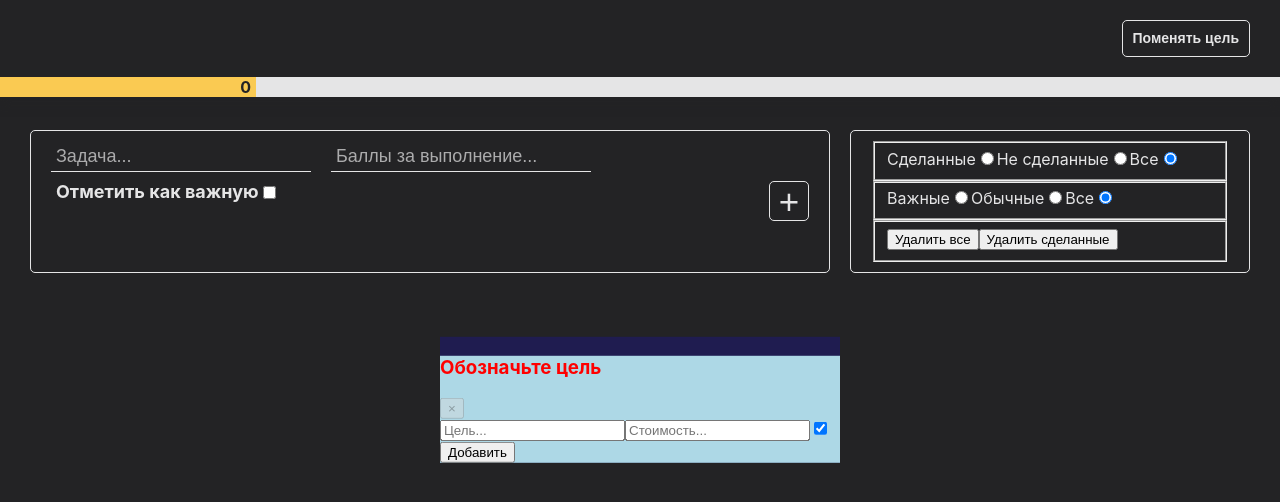
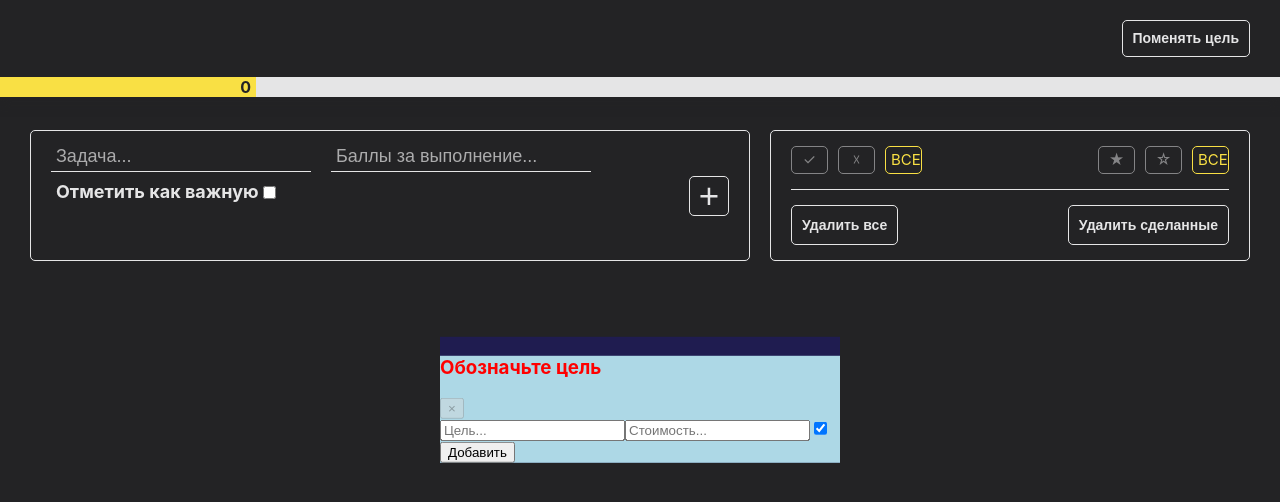
Before and after one commit to DarlingMila/to-dos, a React (Create React App) app: page / in a window 1280 px wide. Shown: the top 502 px of the page. Built offline with nearby package versions, Linux system fonts and the light colour scheme.

Commit message:
fix sorting btns in sorting

```diff
--- a/src/App.css
+++ b/src/App.css
@@ -22,8 +22,10 @@
   --secondary-color: hsl(240, 3%, 90%);
   --on-secondary-color: hsl(240, 3%, 14%);
 
-  --accent-color: hsl(43, 94%, 65%);;
-  --on-accent-color: hsl(240, 3%, 14%);;
+  /* --accent-color: hsl(43, 94%, 65%); */
+  --accent-color: #f9e044;
+  /* --accent-color: #ffe11d; */
+  --on-accent-color: hsl(240, 3%, 14%);
 }
 
 .app__body {
@@ -32,7 +34,7 @@
 
 .app__wrapper {
   display: grid;
-  grid-template-columns: 2fr 1fr;
+  grid-template-columns: 3fr 2fr;
   grid-gap: 20px;
   width: calc(100% - 2 * var(--side-margin));
 
--- a/src/components/Form/Form.css
+++ b/src/components/Form/Form.css
@@ -102,7 +102,8 @@
   content: "\002B";
 }
 
-.form__submitBtn:hover  {
+.form__submitBtn:hover,
+.form__submitBtn:focus    {
   animation: none;
 
   border-color: var(--accent-color);
--- a/src/components/Goal/Goal.css
+++ b/src/components/Goal/Goal.css
@@ -1,9 +1,9 @@
 @keyframes colorChanging {
   from {
-    background-color: var(--dark-blue-color);
+    background-color: var(--secondary-color);
   }
   to {
-    background-color: var(--see-through-dark-blue-color);
+    background-color: var(--accent-color);
   }
 }
 
@@ -63,15 +63,18 @@
   transition: all 0.2s ease-in;
 }
 
-.goal__btn:hover,
-.goal__btn button:hover  {
-  border-color: var(--accent-color);
-  color: var(--accent-color);
-  animation: none;
-}
 
 .goal_achieved .goal__btn {
   animation: colorChanging 1s ease-in-out infinite alternate;
+  border-color: var(--primary-color);
+  color: var(--on-accent-color);
+}
+
+.goal__btn:hover {
+  animation: none;
+  background-color: var(--primary-color);
+  border-color: var(--accent-color);
+  color: var(--accent-color);
 }
 
 .goal_progressBar {
--- a/src/components/Item/Item.css
+++ b/src/components/Item/Item.css
@@ -1,6 +1,5 @@
 @keyframes fallingDown {
   to {
-    opacity: 0.5;
     transform: translateY(1000%) rotate(50deg);
     transform-origin: top left;
   }
@@ -66,13 +65,18 @@
   margin-right: 5px;
   padding: 0;
 
-  border: 1px solid var(--secondary-color);
+  border: 1px solid var(--on-primary-color);
   border-radius: 5px;
+
+  background-color: var(--primary-color);
 
   font-size: 22px;
   line-height: 22px;
   text-align: center;
+  color: var(--on-primary-color);
 
+  opacity: 0.5;
+  transition: all 0.2s ease-in;
   cursor: pointer;
 }
 
@@ -80,20 +84,13 @@
   margin-right: 0;
 }
 
-.item__btn_done {
-  border-color: var(--accent-color);
-  background-color: var(--accent-color);
-  color: var(--on-accent-color);
+.item__btn:hover {
+  opacity: 1;
 }
 
 /* галочка - \2714 */
 .item__btn_done::before {
   content: "\2714";
-}
-
-.item__btn_delete {
-  background-color: var(--primary-color);
-  color: var(--on-primary-color);
 }
 
 /* крестик - \2716 */
@@ -103,7 +100,7 @@
 
 .item_important {
   border-color:  var(--accent-color);
-  box-shadow: 0 0 3px var(--accent-color), 0 0 2px white;
+  /* box-shadow: 0 0 3px var(--accent-color), 0 0 2px white; */
 }
 
 .item_important .item__title,
@@ -111,13 +108,17 @@
   color: var(--accent-color);
 }
 
+.item_done {
+  opacity: 0.3;
+  z-index: 1;
+}
+
 .item_done .item__title,
 .item_done .item__price {
-  opacity: 0.5;
   text-decoration: line-through;
 }
 
 .item_deleteAnimation {
-  z-index: 1;
+  z-index: 3;
   animation: fallingDown 1s cubic-bezier(.63,-0.28,.37,1.32);
 }
--- a/src/components/Sorting/Sorting.css
+++ b/src/components/Sorting/Sorting.css
@@ -1,9 +1,7 @@
 .sortingSection {
-  /* position: relative; */
-
   width: 100%;
   margin: 0 auto;
-  padding: 10px 20px;
+  padding: 0 20px;
 
   box-sizing: border-box;
   border: 1px solid var(--on-primary-color);
@@ -14,5 +12,96 @@
 }
 
 .sortingSection__fieldset {
+  display: flex;
+  align-items: center;
 
+  margin: 0;
+  padding: 15px 0;
+
+  border: none;
+  border-bottom: 1px solid var(--on-primary-color);
 }
+
+
+.sortingSection__fieldset:last-child {
+  border-bottom: none;
+}
+
+.sortingSection__fieldset_sortingBtns {
+  display: flex;
+  justify-content: space-between;
+}
+
+.sortingSection__label {
+  display: inline-block;
+
+  width: 25px;
+
+  margin: 0;
+  margin-right: 10px;
+  padding: 3px 5px;
+
+  border: 1px solid var(--on-primary-color);
+  border-radius: 5px;
+
+  font-size: 15px;
+  line-height: 20px;
+  text-transform: uppercase;
+  text-align: center;
+  vertical-align: middle;
+
+  opacity: 0.5;
+  cursor: pointer;
+  transition: all 0.2s ease-in;
+}
+
+.sortingSection__label:last-child {
+  margin-right: 0;
+}
+
+.sortingSection__label:hover {
+  border-color: var(--accent-color);
+  color: var(--accent-color);
+  opacity: 0.8;
+}
+
+.sortingSection__fieldset input:checked + .sortingSection__label  {
+  border-color: var(--accent-color);
+  color: var(--accent-color);
+  opacity: 1;
+}
+
+.sortingSection__fieldset input[type="radio"] {
+  display: none;
+}
+
+.sortingSection__btn {
+  height: 40px;
+
+  margin: 0;
+  padding: 10px;
+
+  background-color: var(--primary-color);
+  border: 1px solid var(--on-primary-color);
+  border-radius: 5px;
+
+  line-height: 15px;
+  font-size: 14px;
+  font-weight: bold;
+  text-align: center;
+  color: var(--on-primary-color);
+
+  cursor: pointer;
+  transition: all 0.2s ease-in;
+  transform-origin: center;
+}
+
+.sortingSection__btn:first-child {
+  margin-right: auto;
+}
+
+.sortingSection__btn:hover  {
+  border-color: var(--accent-color);
+  background-color: var(--on-accent-color);
+  color: var(--accent-color);
+}
--- a/src/components/Sorting/Sorting.js
+++ b/src/components/Sorting/Sorting.js
@@ -2,11 +2,16 @@ import "./Sorting.css";
 
 import React from "react";
 
-function Sorting({ isDoneFlag, setIsDoneFlag, isImportantFlag, setIsImportantFlag }) {
+function Sorting({
+  isDoneFlag,
+  setIsDoneFlag,
+  isImportantFlag,
+  setIsImportantFlag
+}) {
   return (
     <section className="sortingSection">
-      <fieldset className="sortingSection__fieldset">
-        <label htmlFor="isDone-true">Сделанные</label>
+      <fieldset className="sortingSection__fieldset sortingSection__fieldset_sortingBtns">
+        <div>
           <input
             type="radio"
             name="isDone"
@@ -15,7 +20,13 @@ function Sorting({ isDoneFlag, setIsDoneFlag, isImportantFlag, setIsImportantFla
             onChange={(e) => setIsDoneFlag(e.target.value)}
             checked={isDoneFlag === "true"}
           />
-        <label htmlFor="isDone-false">Не сделанные</label>
+          <label
+            className="sortingSection__label"
+            htmlFor="isDone-true"
+            title="Завершенные"
+          >
+            &#10003;
+          </label>
           <input
             type="radio"
             name="isDone"
@@ -24,7 +35,13 @@ function Sorting({ isDoneFlag, setIsDoneFlag, isImportantFlag, setIsImportantFla
             onChange={(e) => setIsDoneFlag(e.target.value)}
             checked={isDoneFlag === "false"}
           />
-        <label htmlFor="isDone-all">Все</label>
+          <label
+            className="sortingSection__label"
+            htmlFor="isDone-false"
+            title="Незавершенные"
+          >
+            &#9747;
+          </label>
           <input
             type="radio"
             name="isDone"
@@ -33,10 +50,16 @@ function Sorting({ isDoneFlag, setIsDoneFlag, isImportantFlag, setIsImportantFla
             onChange={(e) => setIsDoneFlag(e.target.value)}
             checked={isDoneFlag === "isDone-all"}
           />
-      </fieldset>
+          <label
+            className="sortingSection__label"
+            htmlFor="isDone-all"
+            title="Все"
+          >
+            Все
+          </label>
+        </div>
 
-      <fieldset className="sortingSection__fieldset">
-        <label htmlFor="isImportant-true">Важные</label>
+        <div>
           <input
             type="radio"
             name="isImportant"
@@ -45,7 +68,13 @@ function Sorting({ isDoneFlag, setIsDoneFlag, isImportantFlag, setIsImportantFla
             onChange={(e) => setIsImportantFlag(e.target.value)}
             checked={isImportantFlag === "true"}
           />
-        <label htmlFor="isImportant-false">Обычные</label>
+          <label
+            className="sortingSection__label"
+            htmlFor="isImportant-true"
+            title="Важные"
+          >
+            &#9733;
+          </label>
           <input
             type="radio"
             name="isImportant"
@@ -54,7 +83,13 @@ function Sorting({ isDoneFlag, setIsDoneFlag, isImportantFlag, setIsImportantFla
             onChange={(e) => setIsImportantFlag(e.target.value)}
             checked={isImportantFlag === "false"}
           />
-        <label htmlFor="isImportant-all">Все</label>
+          <label
+            className="sortingSection__label"
+            htmlFor="isImportant-false"
+            title="Обычные"
+          >
+            &#9734;
+          </label>
           <input
             type="radio"
             name="isImportant"
@@ -63,6 +98,14 @@ function Sorting({ isDoneFlag, setIsDoneFlag, isImportantFlag, setIsImportantFla
             onChange={(e) => setIsImportantFlag(e.target.value)}
             checked={isImportantFlag === "isImportant-all"}
           />
+          <label
+            className="sortingSection__label"
+            htmlFor="isImportant-all"
+            title="Все"
+          >
+            Все
+          </label>
+        </div>
       </fieldset>
 
       <fieldset className="sortingSection__fieldset">
```
Lines whose indentation alone changed are shown as unchanged.
